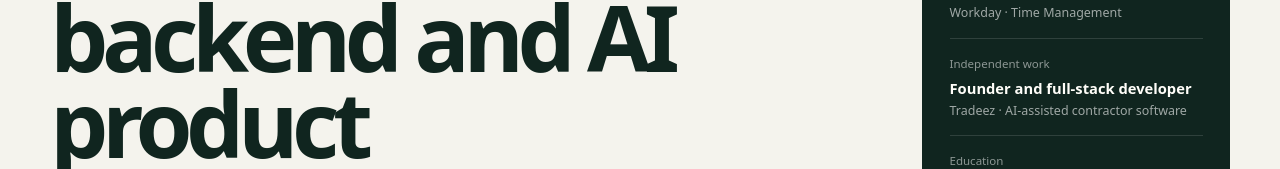
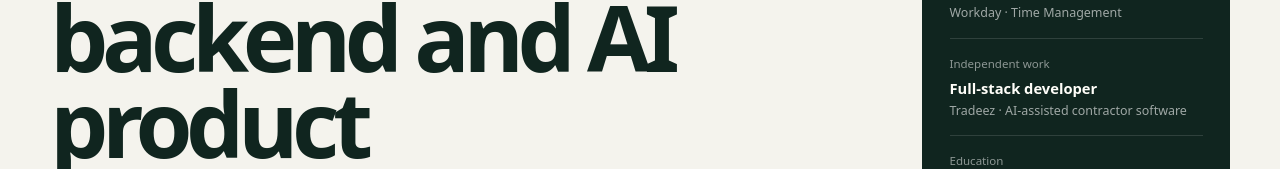
Before and after one commit to adammat2004/personal-portfolio, a Next.js app: page / in a window 1280 px wide. Shown: the part 355-524 px from the top of the page. Built offline with nearby package versions, Linux system fonts and the light colour scheme.

Commit message:
small change

```diff
--- a/app/components/HeroSection.jsx
+++ b/app/components/HeroSection.jsx
@@ -39,7 +39,7 @@ const HeroSection = () => {
               <div>
                 <dt>Independent work</dt>
                 <dd>
-                  Founder and full-stack developer
+                  Full-stack developer
                   <span>Tradeez · AI-assisted contractor software</span>
                 </dd>
               </div>
```
